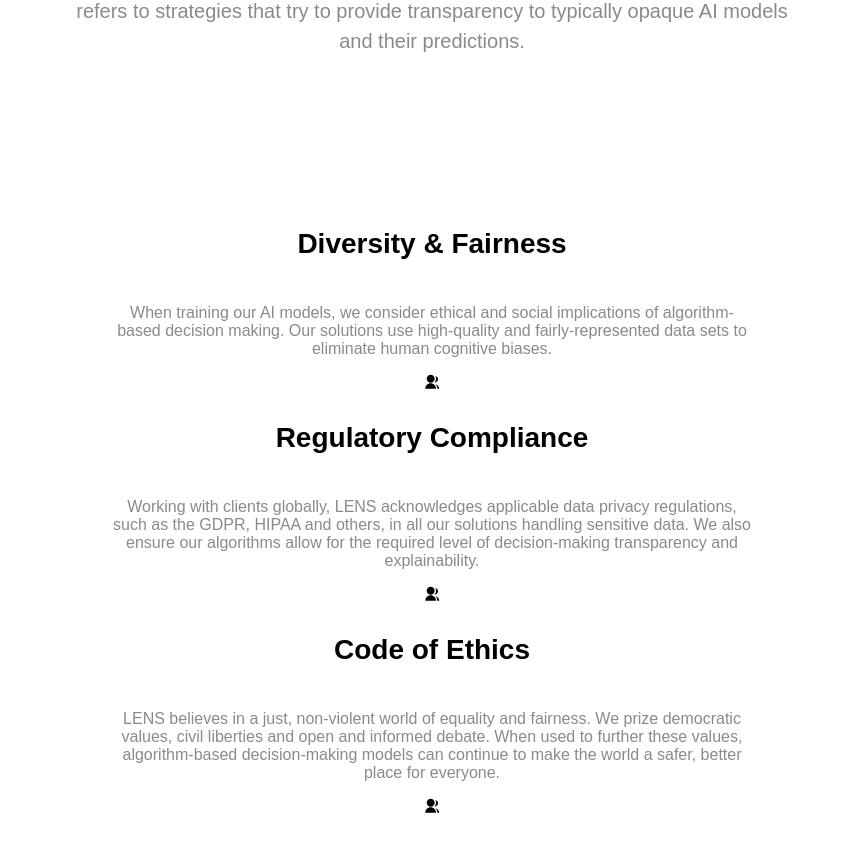
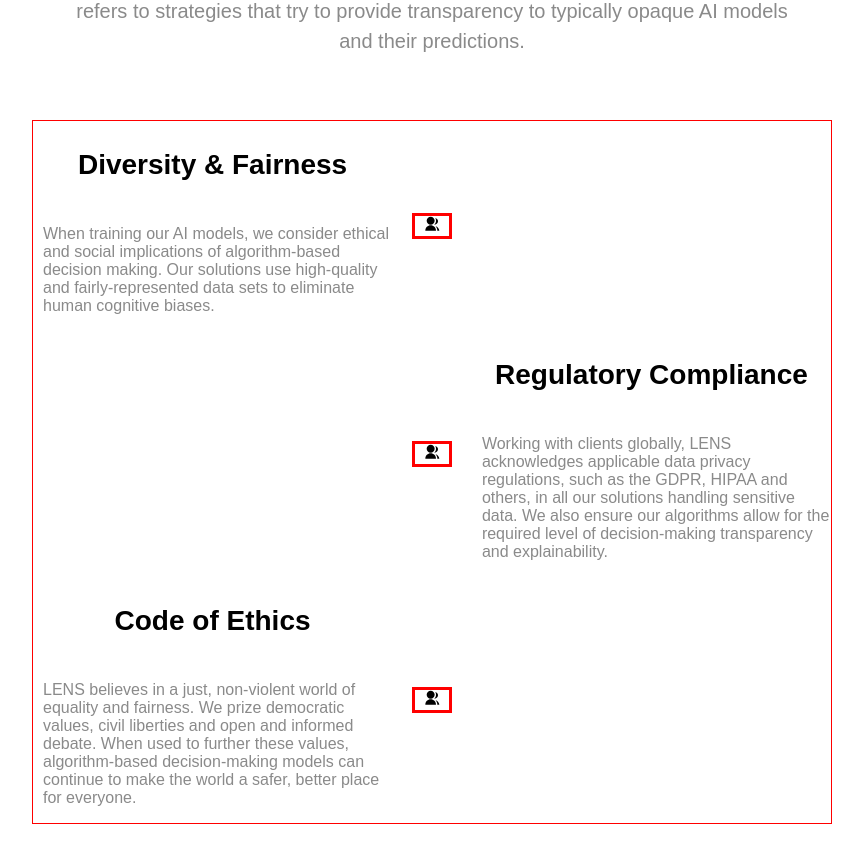
Before and after one commit to NAVEED476/lens, a React (Create React App) app: page / in a window 1280 px wide. Shown: the part 5440-6303 px from the top of the page, without its empty margins (208-1071 px from the left). Before the commit the page ends 6258 px from the top, so only its background shows below. Built offline with nearby package versions, Linux system fonts and the light colour scheme.

Commit message:
values on lens  created

```diff
--- a/src/components/Vision.jsx
+++ b/src/components/Vision.jsx
@@ -4,19 +4,17 @@ import { RiGroupFill } from "react-icons/ri";
 
 const Vision = () => {
   return (
-    <div>
     <div className="vision-cont">
       <h1 className="vision-us">OUR VISION</h1>
       <div className="under-line"></div>
       <h1 className="vision-moto">AI for Social Good</h1>
       <p className="vision-mission">
-          Explainable AI (XAI) is an emerging subject of machine learning
-          research that refers to strategies that try to provide transparency to
-          typically opaque AI models and their predictions.
+        Explainable AI (XAI) is an emerging subject of machine learning research
+        that refers to strategies that try to provide transparency to typically
+        opaque AI models and their predictions.
       </p>
-      </div>
       <div className="devider">
-        <div>
+        <div className="devider-box">
           <div className="vision-role">
             <h3 className="q-title">Diversity & Fairness</h3>
             <span className="subtitle">
@@ -26,15 +24,25 @@ const Vision = () => {
               cognitive biases.
             </span>
           </div>
-          <div>
+          <div className="dot-line">
             <span>
               <RiGroupFill />
             </span>
             <span className="dotted-line"></span>
           </div>
+          <div className="empty-box"></div>
         </div>
 
-        <div>
+        <div className="devider-box">
+          <div className="empty-box"></div>
+
+          <div className="dot-line">
+            <span>
+              <RiGroupFill />
+            </span>
+            <span className="dotted-line"></span>
+          </div>
+
           <div className="vision-role">
             <h3 className="q-title">Regulatory Compliance</h3>
             <span className="subtitle">
@@ -45,15 +53,9 @@ const Vision = () => {
               transparency and explainability.
             </span>
           </div>
-          <div>
-            <span>
-              <RiGroupFill />
-            </span>
-            <span className="dotted-line"></span>
-          </div>
         </div>
 
-        <div>
+        <div className="devider-box">
           <div className="vision-role">
             <h3 className="q-title">Code of Ethics</h3>
             <span className="subtitle">
@@ -64,12 +66,13 @@ const Vision = () => {
               world a safer, better place for everyone.
             </span>
           </div>
-          <div>
+          <div className="dot-line">
             <span>
               <RiGroupFill />
             </span>
             <span className="dotted-line"></span>
           </div>
+          <div className="empty-box"></div>
         </div>
       </div>
     </div>
--- a/src/components/vision.css
+++ b/src/components/vision.css
@@ -44,12 +44,16 @@
     margin-bottom: 4rem;
   }
 
+
+
   .devider{
-    display: grid;
-    grid-template-columns: .5fr;
+    width: 800px;
+    border: 1px solid red;
+    display: flex;
+    align-items: center;
     justify-content: center;
-    box-sizing: border-box;
     font-family: Poppins, sans-serif;
+    flex-direction: column;
   }
 
   .q-title{
@@ -71,6 +75,8 @@
     margin: 1rem 0;
     color: #8a8a8a;
     transition: .3s;
+    text-align: left;
+    margin-left: 10px;
   }
 
   .dotted-line{
@@ -82,3 +88,21 @@
         transform: translate(27.5px, -3px);
 
   }
+
+  .devider-box{
+    display: flex;
+    align-items: center;
+    justify-content: space-between;
+  }
+
+  .vision-role{
+    width: 45%;
+  }
+
+  .dot-line{
+    width: 5%;
+    border: 3px solid red;
+  }
+  .empty-box{
+    width: 45%;
+  }
```
Lines whose indentation alone changed are shown as unchanged.
